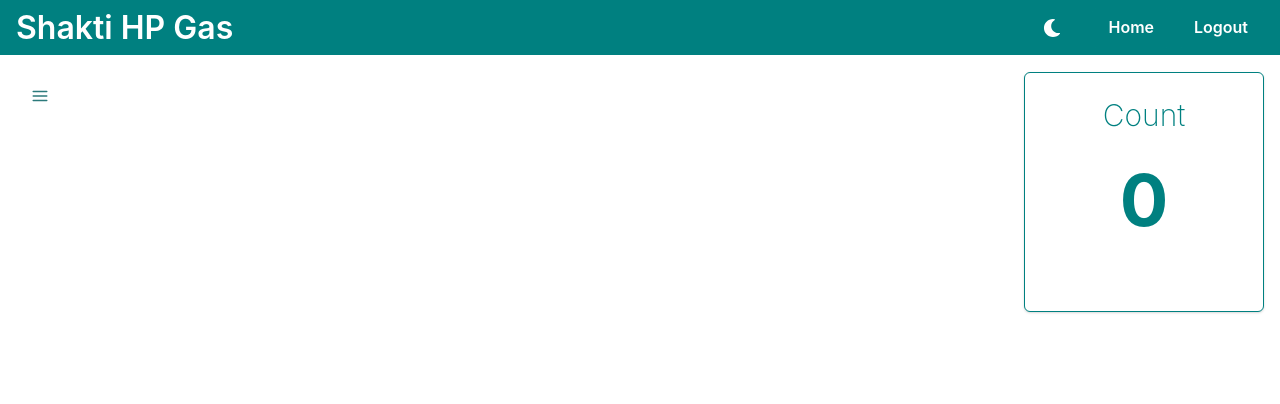
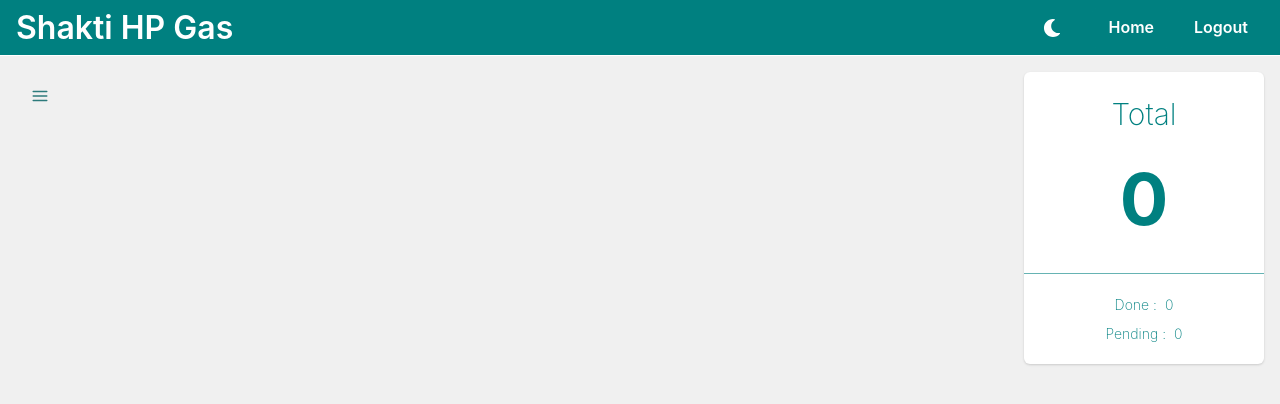
Before and after one commit to stark-code-css/gCRM-Front, a React (Create React App) app: page / in a window 1280 px wide. Shown: the top 404 px of the page. Built offline with nearby package versions, Linux system fonts and the light colour scheme; no server answers; sample sign-in values are in the browser's storage.

Commit message:
Added Done and Pending Cound along with some styling changes

```diff
--- a/src/App.js
+++ b/src/App.js
@@ -17,6 +17,7 @@
 const App = () => {
 
   return (
+    <div className="App">
       <Router>
         <Navbar />
         <Routes>
@@ -34,6 +35,7 @@
         </Routes>
         <ToastContainer position='bottom-right'/>
       </Router>
+    </div>
   )
 }
 
--- /dev/null
+++ b/src/index.css
@@ -0,0 +1,3 @@
+.App, html{
+    background-color: #F0F0F0;
+}
--- a/src/index.js
+++ b/src/index.js
@@ -2,6 +2,7 @@
 import React, { StrictMode } from 'react';
 import * as ReactDOM from 'react-dom/client';
 import App from './App';
+import './index.css';
 
 const container = document.getElementById('root');
 const root = ReactDOM.createRoot(container);
--- a/src/pages/Home.jsx
+++ b/src/pages/Home.jsx
@@ -1,11 +1,15 @@
 import React, { useEffect } from 'react'
-import { Flex, Card, CardBody, Text } from '@chakra-ui/react'
+import { Flex, Card, CardBody, Text, CardFooter, HStack, VStack, Divider } from '@chakra-ui/react'
 import Panel from '../components/Panel'
 import axios from 'axios'
 
 const Home = () => {
 
-    const [count, setCount] = React.useState(0)
+    const [count, setCount] = React.useState({
+        total: 0,
+        done: 0,
+        pending: 0,
+    })
 
     const fetchCount = async () => {
         try{
@@ -15,6 +19,7 @@
                 }
             }).then((res) => {
                 setCount(res.data)
+                console.log(res.data)
             }).catch((err) => {
                 console.log(err)
             })
@@ -32,11 +37,24 @@
         <>
             <Panel />
             <Flex dir='row' justify={'flex-end'}>
-                <Card border={'1px'} borderColor={'teal'} m={4} minW={'15rem'} h={'15rem'}>
+                <Card colorScheme='teal' variant={'elevated'} m={4} minW={'15rem'} minH={'15rem'}>
                     <CardBody>
-                        <Text color={'teal'} mb={2} align={'center'} fontSize={'3xl'} fontWeight={'200'}>Count</Text>
-                        <Text color={'teal'} align={'center'} fontSize={'7xl'} fontWeight={'700'}>{count}</Text>
+                        <Text color={'teal'} mb={2} align={'center'} fontSize={'3xl'} fontWeight={'200'}>Total</Text>
+                        <Text color={'teal'} align={'center'} fontSize={'7xl'} fontWeight={'700'}>{count.total}</Text>
                     </CardBody>
+                    <Divider borderColor={'teal'}/>
+                    <CardFooter>
+                        <VStack w={'100%'}>
+                            <HStack>
+                                <Text color={'teal'} align={'center'} fontSize={'sm'} fontWeight={'200'}>Done : </Text>
+                                <Text color={'teal'} align={'center'} fontSize={'sm'} fontWeight={'200'}>{count.done}</Text>
+                            </HStack>
+                            <HStack>
+                                <Text color={'teal'} align={'center'} fontSize={'sm'} fontWeight={'200'}>Pending : </Text>
+                                <Text color={'teal'} align={'center'} fontSize={'sm'} fontWeight={'200'}>{count.pending}</Text>
+                            </HStack>
+                        </VStack>
+                    </CardFooter>
                 </Card>
             </Flex>
         </>
```
Lines whose indentation alone changed are shown as unchanged.
